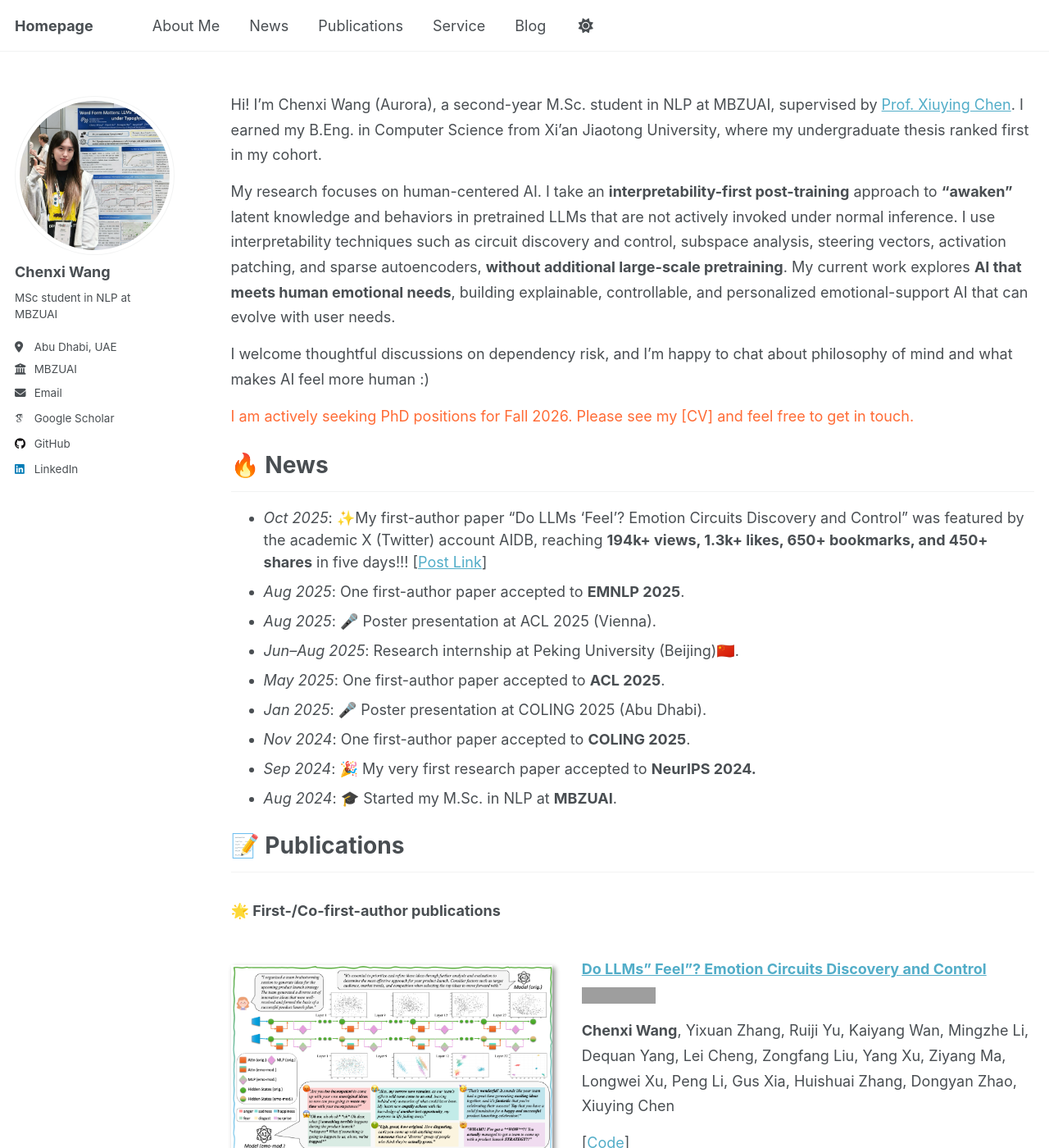
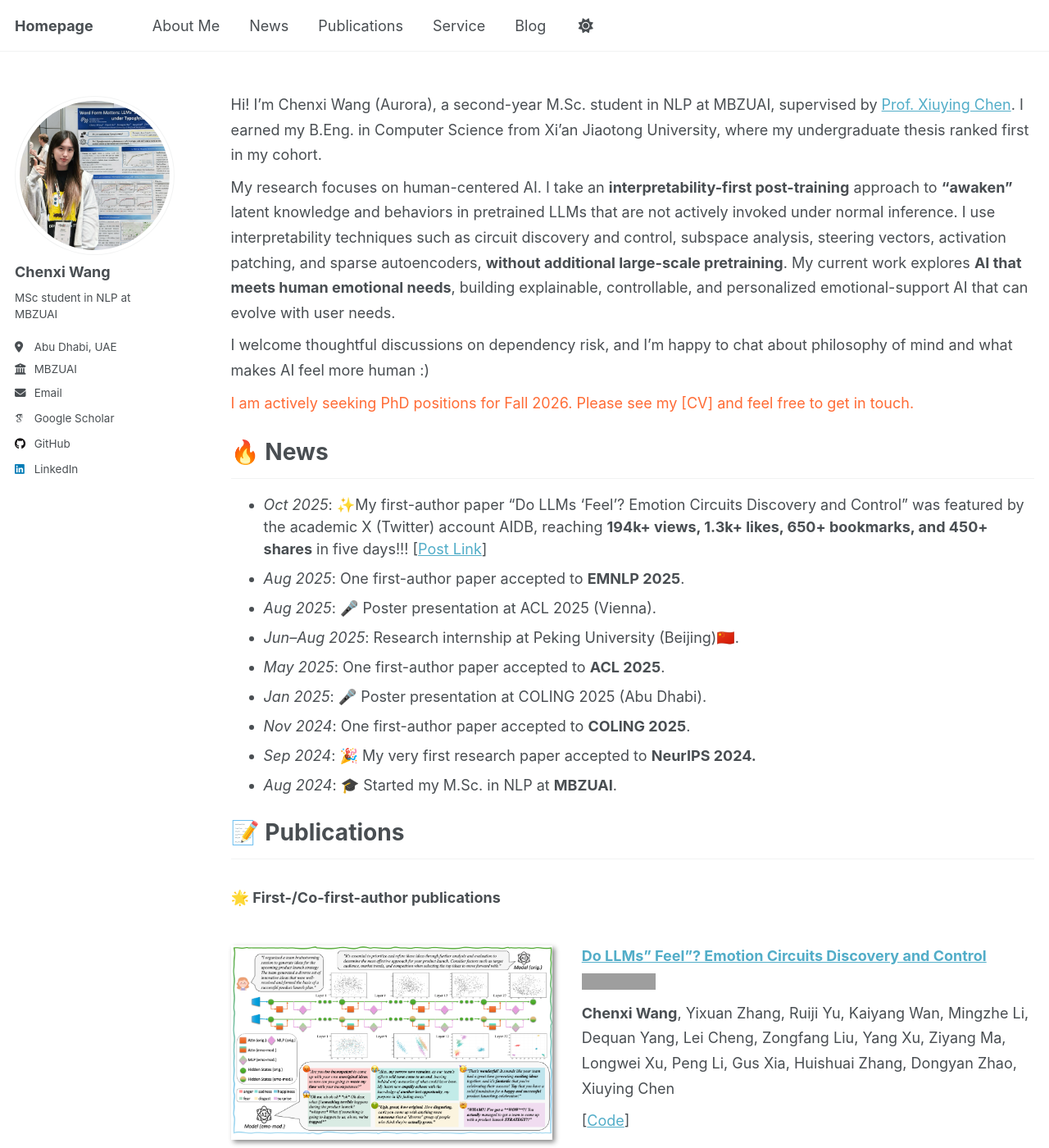
Before and after one commit to Aurora-cx/Aurora-cx.github.io, a Jekyll site: the page built from _pages/about.md, in a window 1280 px wide and 1400 px high. Shown: the whole window at 82% size. Built offline with Jekyll 4.4.1, drawn with Linux system fonts in a browser that asks for light colours; some web fonts are replaced; a script that is not in the unit is left out; grey boxes are pictures that could not be loaded.

Commit message:
Further reduce paragraph spacing to 0.5em

```diff
--- a/_sass/layout/_page.scss
+++ b/_sass/layout/_page.scss
@@ -78,7 +78,7 @@
 
   /* paragraph indents */
   p {
-    margin: 0 0 0.8em;
+    margin: 0 0 0.5em;
     line-height: 1.7;
 
     /* sibling indentation*/
```
